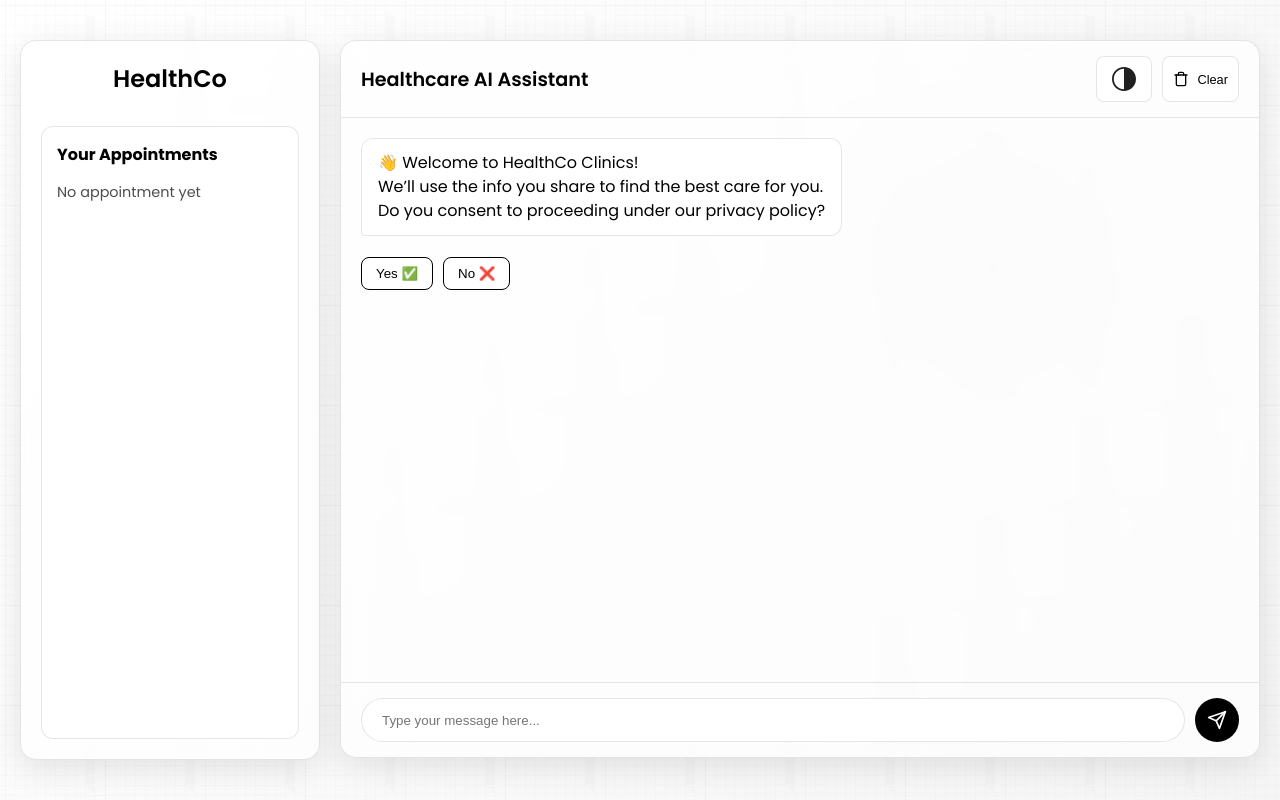
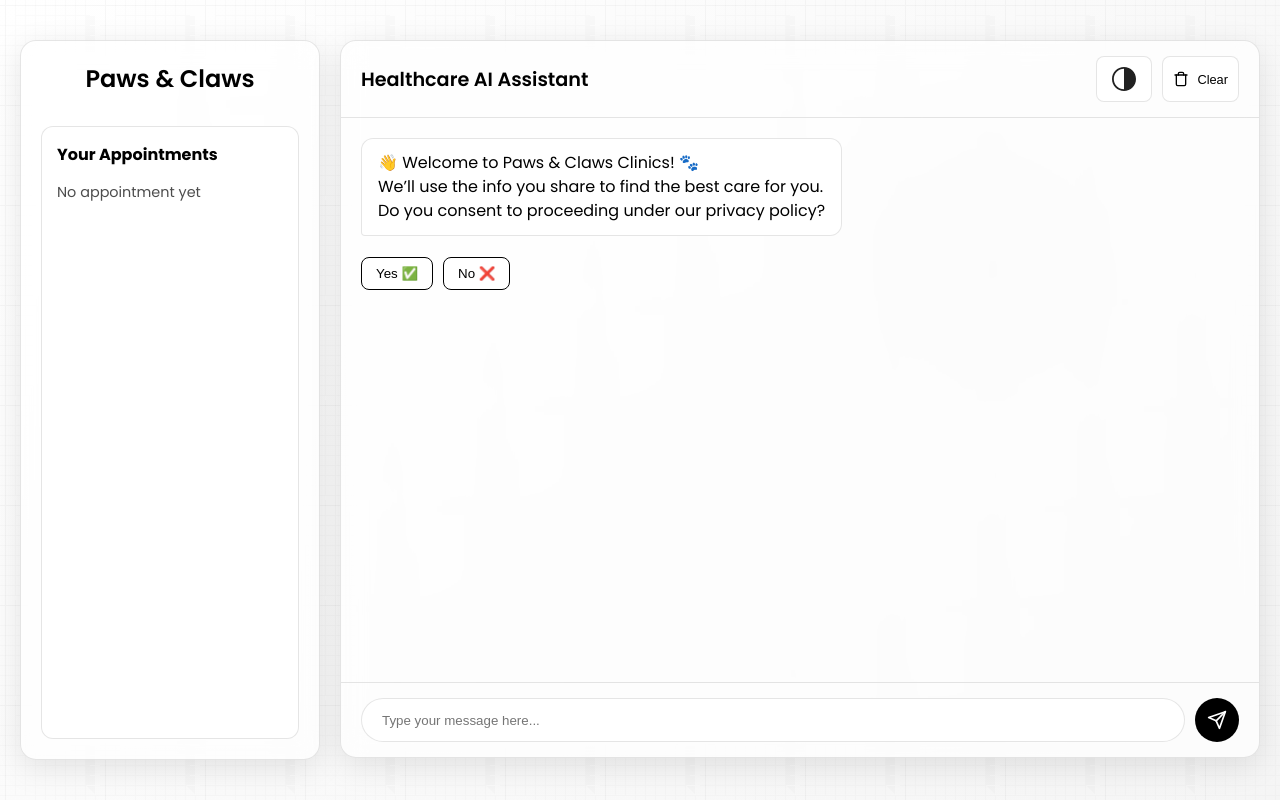
Before and after one commit to ixd574/Vet-Demo, a plain HTML site: page index.html in a window 1280 px wide. Drawn offline with Linux system fonts and the light colour scheme.

Commit message:
Update welcome message

```diff
--- a/index.html
+++ b/index.html
@@ -3,7 +3,7 @@
 <head>
     <meta charset="UTF-8">
     <meta name="viewport" content="width=device-width, initial-scale=1.0">
-    <title>Healthcare Appointment Assistant</title>
+    <title>Paws &amp; Claws</title>
     <link rel="stylesheet" href="styles.css" id="theme-link">
     <link href="https://fonts.googleapis.com/css2?family=Poppins:wght@300;400;500;600;700&display=swap" rel="stylesheet">
     <link rel="icon" type="image/x-icon" href="tab_logo.ico">
@@ -12,7 +12,7 @@
     <div class="app-container">
         <div class="glass-panel sidebar">
             <div class="logo">
-                <span class="logo-text">HealthCo</span>
+                <span class="logo-text">Paws &amp; Claws</span>
             </div>
             <div class="booking-summary" id="booking-summary">
                 <h3>Your Appointments</h3>
--- a/script.js
+++ b/script.js
@@ -138,7 +138,7 @@ document.addEventListener("DOMContentLoaded", () => {
 
   function showConsentPrompt() {
     addBotMessage(
-      "\uD83D\uDC4B Welcome to HealthCo Clinics!<br>We\u2019ll use the info you share to find the best care for you.<br>Do you consent to proceeding under our privacy policy?"
+      "\uD83D\uDC4B Welcome to Paws &amp; Claws Clinics!  \uD83D\uDC3E<br>We\u2019ll use the info you share to find the best care for you.<br>Do you consent to proceeding under our privacy policy?"
     );
     document.querySelectorAll('.button-row').forEach((el) => el.remove());
     const wrapper = document.createElement("div");
```
